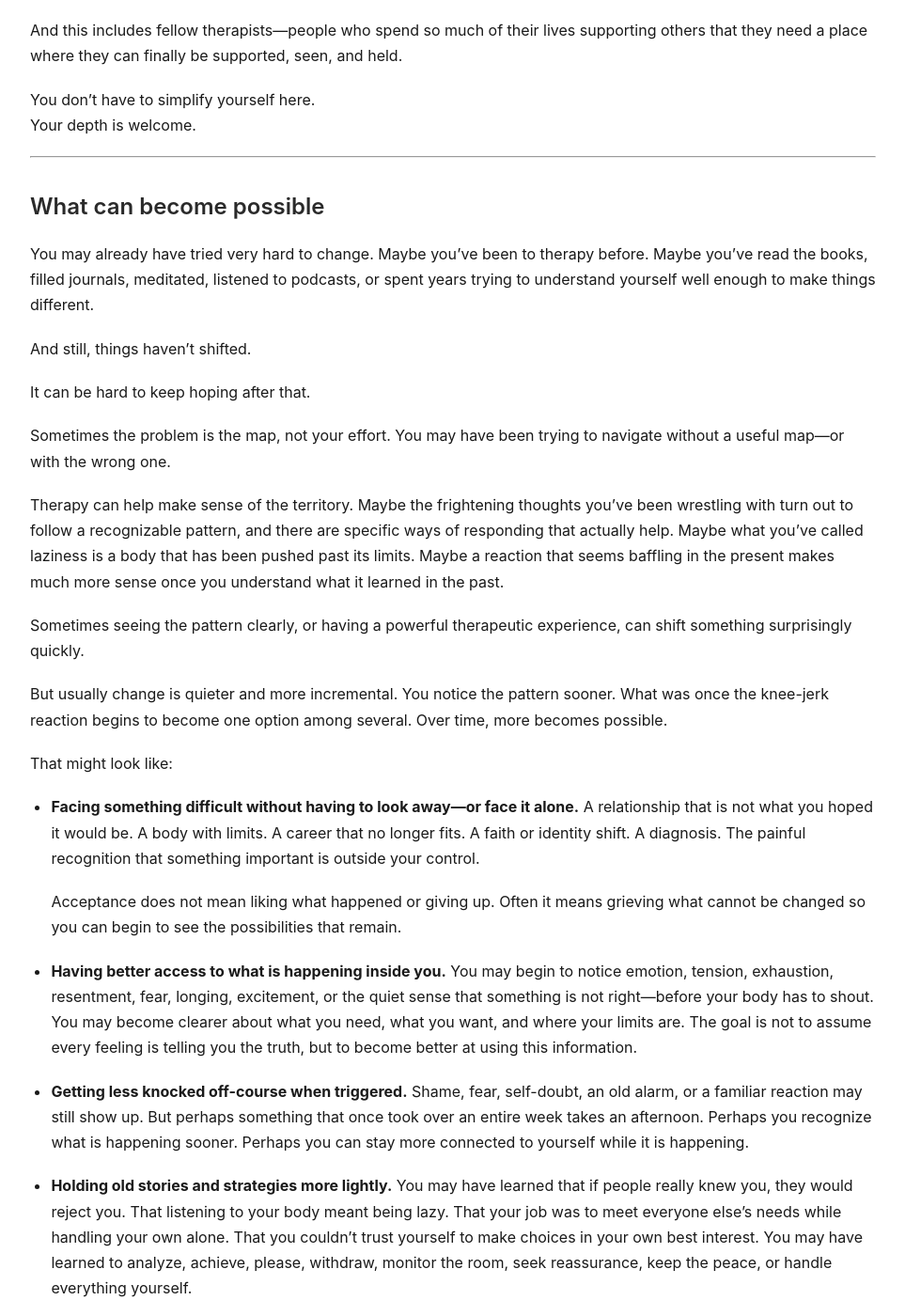
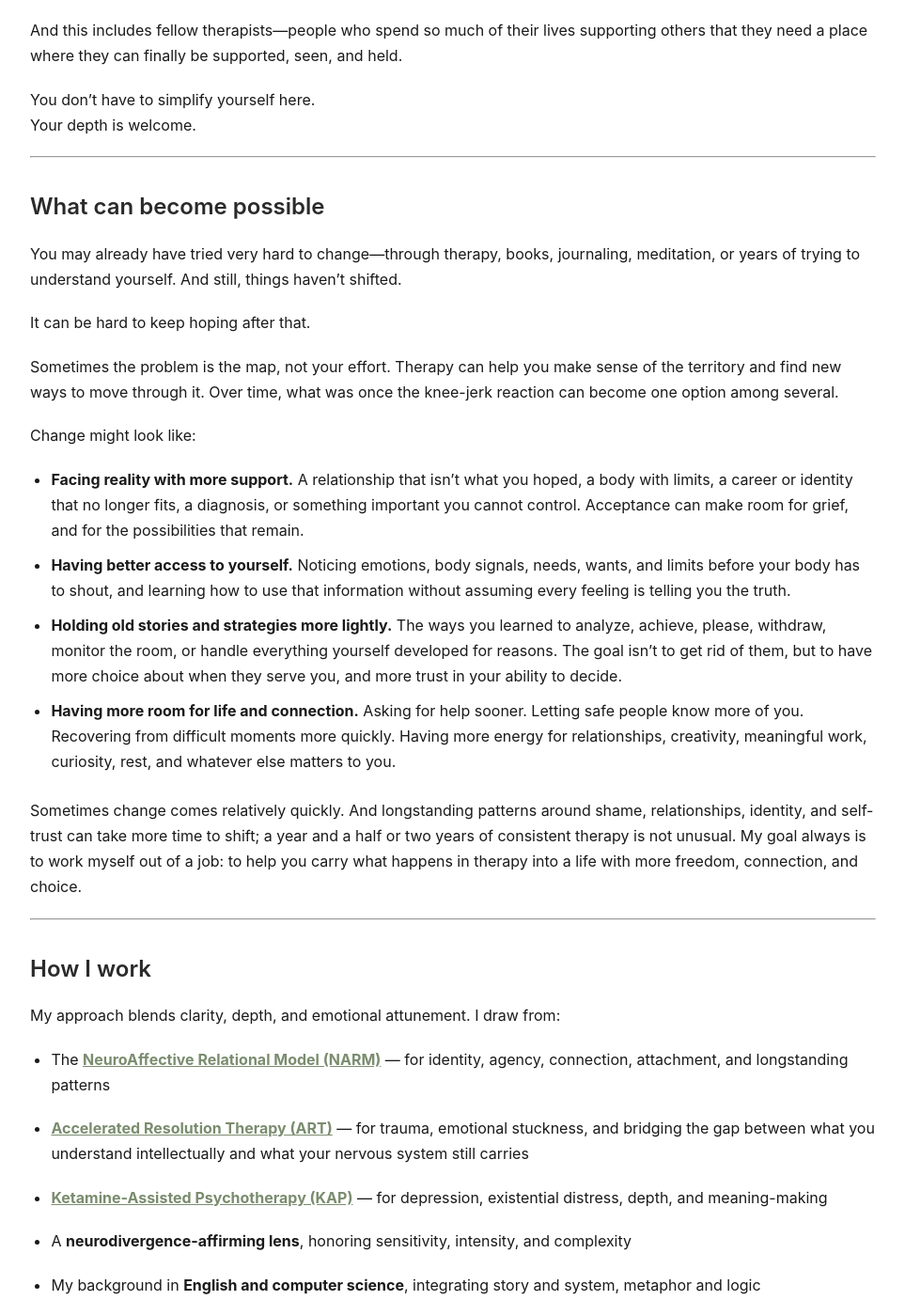
Before and after one commit to SaraRands/sararands-site, a Jekyll site: the page built from index.md, in a window 1280 px wide and 1400 px high, scrolled down 2821 px. Shown: the whole window at 94% size, without its empty margins (158-1121 px from the left). Built offline with Jekyll 4.4.1, drawn with Linux system fonts in a browser that asks for light colours; some of the changed text lies outside the part shown.

Commit message:
tighten up

```diff
--- a/index.md
+++ b/index.md
@@ -63,7 +63,7 @@ You don’t have to navigate it alone.
 
 The people I work with often describe themselves as:
 
-- [gifted or high-ability adults](/blog/gifted-informed-therapy/){:target="_blank" rel="noopener noreferrer"}
+- gifted or high-ability adults
 - highly sensitive persons ([HSPs](https://hsperson.com/))
 - former “gifted kids” who learned to make themselves smaller
 - analytical thinkers told they’re “too in their head”
@@ -90,53 +90,20 @@ Your depth is welcome.
 
 ## What can become possible
 
-You may already have tried very hard to change. Maybe you’ve been to therapy before. Maybe you’ve read the books, filled journals, meditated, listened to podcasts, or spent years trying to understand yourself well enough to make things different.
-
-And still, things haven’t shifted.
+You may already have tried very hard to change—through therapy, books, journaling, meditation, or years of trying to understand yourself. And still, things haven’t shifted.
 
 It can be hard to keep hoping after that.
 
-Sometimes the problem is the map, not your effort. You may have been trying to navigate without a useful map—or with the wrong one.
+Sometimes the problem is the map, not your effort. Therapy can help you make sense of the territory and find new ways to move through it. Over time, what was once the knee-jerk reaction can become one option among several.
 
-Therapy can help make sense of the territory. Maybe the frightening thoughts you’ve been wrestling with turn out to follow a recognizable pattern, and there are specific ways of responding that actually help. Maybe what you’ve called laziness is a body that has been pushed past its limits. Maybe a reaction that seems baffling in the present makes much more sense once you understand what it learned in the past.
+Change might look like:
 
-Sometimes seeing the pattern clearly, or having a powerful therapeutic experience, can shift something surprisingly quickly.
+- **Facing reality with more support.** A relationship that isn’t what you hoped, a body with limits, a career or identity that no longer fits, a diagnosis, or something important you cannot control. Acceptance can make room for grief, and for the possibilities that remain.
+- **Having better access to yourself.** Noticing emotions, body signals, needs, wants, and limits before your body has to shout, and learning how to use that information without assuming every feeling is telling you the truth.
+- **Holding old stories and strategies more lightly.** The ways you learned to analyze, achieve, please, withdraw, monitor the room, or handle everything yourself developed for reasons. The goal isn’t to get rid of them, but to have more choice about when they serve you, and more trust in your ability to decide.
+- **Having more room for life and connection.** Asking for help sooner. Letting safe people know more of you. Recovering from difficult moments more quickly. Having more energy for relationships, creativity, meaningful work, curiosity, rest, and whatever else matters to you.
 
-But usually change is quieter and more incremental. You notice the pattern sooner. What was once the knee-jerk reaction begins to become one option among several. Over time, more becomes possible.
-
-That might look like:
-
-- **Facing something difficult without having to look away—or face it alone.** A relationship that is not what you hoped it would be. A body with limits. A career that no longer fits. A faith or identity shift. A diagnosis. The painful recognition that something important is outside your control.
-
-  Acceptance does not mean liking what happened or giving up. Often it means grieving what cannot be changed so you can begin to see the possibilities that remain.
-
-- **Having better access to what is happening inside you.** You may begin to notice emotion, tension, exhaustion, resentment, fear, longing, excitement, or the quiet sense that something is not right—before your body has to shout. You may become clearer about what you need, what you want, and where your limits are. The goal is not to assume every feeling is telling you the truth, but to become better at using this information.
-
-- **Getting less knocked off-course when triggered.** Shame, fear, self-doubt, an old alarm, or a familiar reaction may still show up. But perhaps something that once took over an entire week takes an afternoon. Perhaps you recognize what is happening sooner. Perhaps you can stay more connected to yourself while it is happening.
-
-- **Holding old stories and strategies more lightly.** You may have learned that if people really knew you, they would reject you. That listening to your body meant being lazy. That your job was to meet everyone else’s needs while handling your own alone. That you couldn’t trust yourself to make choices in your own best interest. You may have learned to analyze, achieve, please, withdraw, monitor the room, seek reassurance, keep the peace, or handle everything yourself.
-
-  These strategies developed for reasons. Therapy is not about declaring them bad or taking them away. It can help you understand the intelligence in how you adapted, and gain enough flexibility to use those strategies when they serve you rather than feeling governed by them.
-
-- **Trusting yourself in a more grounded way.** Self-trust can mean taking your own experience seriously while remaining curious about it: *Is this telling me something important about the present? Is an older alarm system coming online? What do I know? What do I want? What matters to me here?*
-
-- **Having more room for connection.** You may become more able to ask for help before you are at the breaking point. To let safe people know more of you. To name a need without apologizing. To trust a good relationship enough to stay in it. To let someone matter to you without losing yourself. To spend less energy monitoring how you are coming across and more energy actually being with another person. Relationships can become deeper, more mutual, and more real.
-
-- **Having more energy for what matters.** When less energy is going toward shame, self-monitoring, fighting reality, or holding old protective systems in place, more can go toward creativity, curiosity, play, meaningful work, friendship, rest, sexuality, learning, or projects you care about.
-
-- **Seeing more than one way forward.** Therapy may lead to a major change—a career pivot, a relationship ending, a life rebuilt. It may also lead to something quieter: staying in the job but changing how you inhabit it, asking for something different in a relationship, making more room for a neglected interest, resting before your body forces you to, or giving yourself permission to want what you want.
-
-Change often happens while the old pattern is still there. You may feel the familiar fear and choose differently anyway. You may expect rejection and ask for help. You may feel compelled to solve, reassure, withdraw, perform, perfect, explain, or push through—but experiment with another response.
-
-Then you get new information.
-
-Not only intellectually. You get to experience the difference between what you expected and what actually happened. Something in you begins to learn, not just *know*, that another outcome is possible.
-
-The length of therapy varies too. Sometimes the problem is more straightforward than it first seemed, and the right understanding or intervention gets things moving relatively quickly. Longstanding patterns involving shame, relationships, identity, self-trust, or ways of relating to your own needs often require more sustained work. For deeper work, a year and a half or two years of consistent therapy is not unusual.
-
-That is a meaningful investment of time, energy, and money. My goal is to work myself out of a job. I want what happens in the therapy room to increasingly become something you can carry into your own life.
-
-Because the point is not endless self-examination. It is to have more of yourself available for your life: for deeper relationships, meaningful work, creativity, connection, curiosity, rest, and whatever else matters to you.
+Sometimes change comes relatively quickly. And longstanding patterns around shame, relationships, identity, and self-trust can take more time to shift; a year and a half or two years of consistent therapy is not unusual. My goal always is to work myself out of a job: to help you carry what happens in therapy into a life with more freedom, connection, and choice.
 
 ---
 
```
